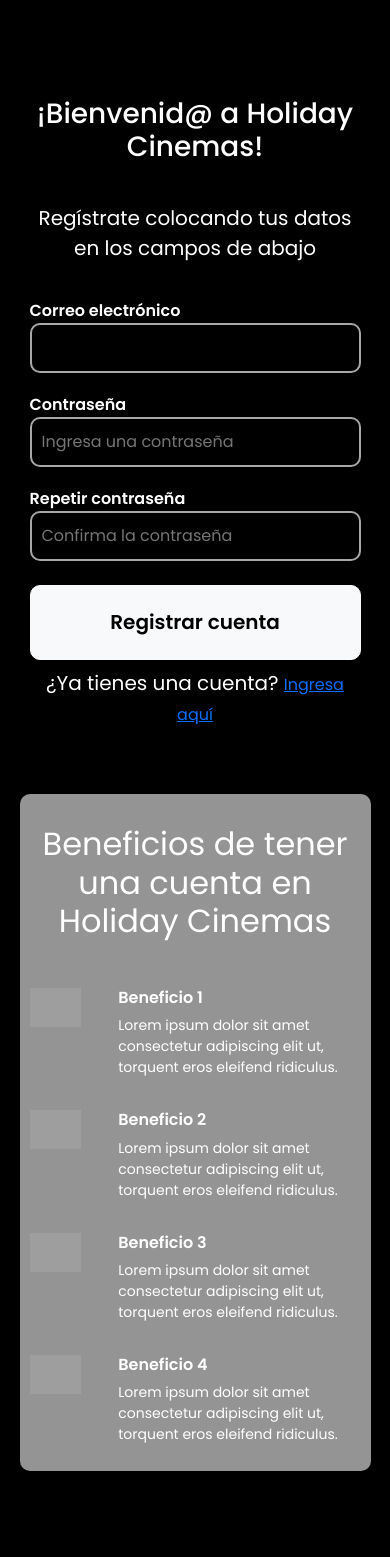
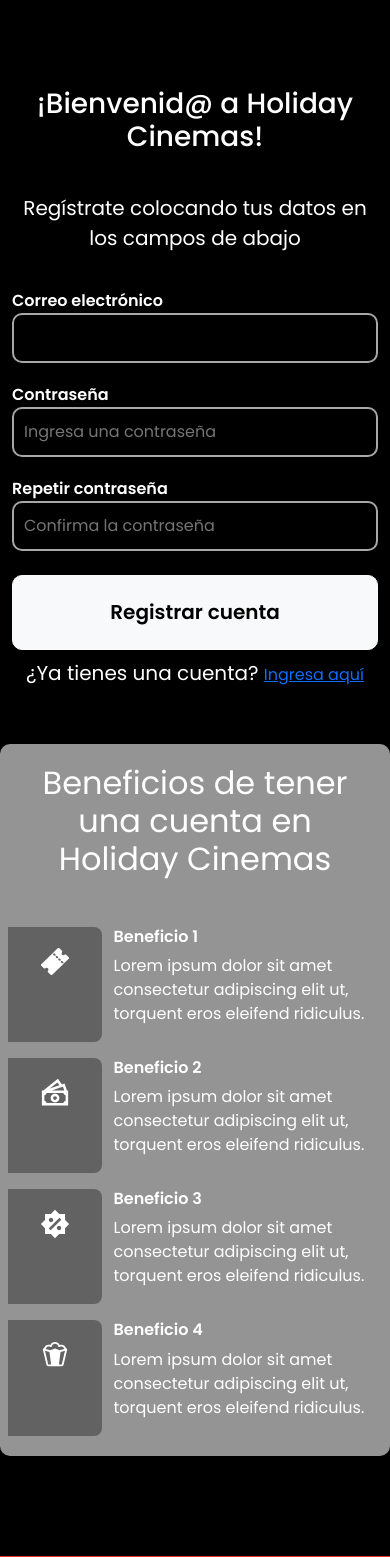
Before and after one commit to Zadios/CinemaSystem, a Django app: page /register/register/ in a window 390 px wide. Shown: the part 130-1687 px from the top of the page. Run offline with Django 5.2, Linux system fonts and the light colour scheme; grey boxes are pictures that could not be loaded.

Commit message:
cambios en register y login, e iconos de beneficios

```diff
--- a/Applications/Register/templates/register/register.html
+++ b/Applications/Register/templates/register/register.html
@@ -54,7 +54,7 @@
                 <h1 class="titulo-beneficios">Beneficios de tener una cuenta en <span>Holiday Cinemas</span></h1>
                 <div class="row benefit mt-5">
                     <div class="col-3">
-                        <img src="{% static 'img/imag1.png' %}" alt="Beneficio 1" class="img-fluid">
+                        <img src="{% static 'img/icons/Ticket.svg' %}" alt="Beneficio 1" class="img-fluid">
                     </div>
                     <div class="col-9">
                         <h3 class="titulo-beneficio">Beneficio 1</h3>
@@ -63,7 +63,7 @@
                 </div>
                 <div class="row benefit mt-3">
                     <div class="col-3">
-                        <img src="{% static 'img/imag2.png' %}" alt="Beneficio 2" class="img-fluid">
+                        <img src="{% static 'img/icons/tdesign_money.svg' %}" alt="Beneficio 2" class="img-fluid">
                     </div>
                     <div class="col-9">
                         <h3 class="titulo-beneficio">Beneficio 2</h3>
@@ -72,7 +72,7 @@
                 </div>
                 <div class="row benefit mt-3">
                     <div class="col-3">
-                        <img src="{% static 'img/imag3.png' %}" alt="Beneficio 3" class="img-fluid">
+                        <img src="{% static 'img/icons/mdi_discount.svg' %}" alt="Beneficio 3" class="img-fluid">
                     </div>
                     <div class="col-9">
                         <h3 class="titulo-beneficio">Beneficio 3</h3>
@@ -81,7 +81,7 @@
                 </div>
                 <div class="row benefit mt-3">
                     <div class="col-3">
-                        <img src="{% static 'img/imag4.png' %}" alt="Beneficio 4" class="img-fluid">
+                        <img src="{% static 'img/icons/ph_popcorn-fill.svg' %}" alt="Beneficio 4" class="img-fluid">
                     </div>
                     <div class="col-9">
                         <h3 class="titulo-beneficio">Beneficio 4</h3>
--- a/static/styles/style_register.css
+++ b/static/styles/style_register.css
@@ -5,6 +5,7 @@
 }
 
 .titulo-beneficios {
+    margin: 0px;
     font-size: 32px;
     font-weight: 400;
     text-align: center;
@@ -73,33 +74,22 @@
     border-radius: 10px;
     padding: 20px;
     width: 100%;
-    max-width: 630px;
+    max-width: 600px;
     min-height: 670px;
     margin-left: auto;
 }
 
 /* Estilos de cada beneficio */
-.beneficio {
-    display: flex;
 
+.benefit .col-3 {
+    background-color: rgba(98, 98, 98, 1);
+    border-radius: 0px 8px 8px 0px;
 }
 
-.beneficio img {
-    width: 50px;
-    height: 50px;
-    object-fit: cover;
-    margin-right: 15px;
+.benefit img{
+   padding: 10px;
 }
 
-.beneficio .titulo-beneficio {
-    font-size: 16px;
-    font-weight: 700;
-}
-
-.beneficio .descripcion-beneficio {
-    font-size: 16px;
-    font-weight: 400;
-}
 
 /* Media Query para pantallas menores a 1400px */
 @media (max-width: 1400px) {
@@ -110,7 +100,6 @@
         justify-content: center; /* Centra verticalmente */
         align-items: center; /* Centra horizontalmente */
         margin: 20px auto; /* Centra los contenedores en la página */
-        width: 90%; /* Ajusta el ancho relativo */
     }
 
     .contenedor-bienvenidos-registro h1,
@@ -125,26 +114,17 @@
     }
 
     .contenedor-beneficios {
-        height: auto; /* Ajusta la altura según el contenido */
-        max-width: 550px;
-        padding: 20px; /* Añade un espaciado interno */
+        display: flex;
+        justify-content: center;
+        align-items: center;
+        background: rgba(148, 148, 148, 1);
+        border-radius: 10px;
+        width: 100%;
+        max-width: 600px;
+        min-height: 670px;
+        margin-left: auto;
     }
 
-    .benefits-box h1,
-    .benefits-box h2 {
-        font-size: 24px; /* Reduce el tamaño de los textos */
-    }
-
-    .benefit img {
-        width: 80%; /* Ajusta el ancho de las imágenes */
-        max-width: 200px; /* Limita el tamaño máximo */
-    }
-
-    .col-9 h3,
-    .col-9 p {
-        text-align: start; /* Centraliza los textos */
-        max-width: 100%; /* Ocupa todo el ancho disponible */
-    }
 }
 
 /* Media Queries para pantallas pequeñas */
@@ -154,9 +134,6 @@
         display: flex;  /* Asegúrate de que el contenedor sea flex */
         flex-direction: column;  /* Mantener la dirección de flexión como columna */
         align-items: center;  /* Centrar los elementos horizontalmente */
-        padding: 10px;  /* Espaciado interior */
-        margin-top: 20px;  /* Centrar el contenedor en la pantalla */
-        width: 90%;
     }
 
     .contenedor-bienvenidos-registro h1 {
@@ -173,16 +150,7 @@
     .form-group input{
         width: 100%;  /* Usar 100% del ancho */
     }
-
-    .benefits-box h1 {
-        font-size: 28px;
-    }
-
-    .benefits-box h2 {
-        font-size: 24px;
-    }
-
-    .col-9 p {
-        font-size: 14px;
+    .benefit img{
+        padding: 20px;
     }
 }
```
Also changed, not shown: Applications/Register/templates/register/login.html (+7 -7 lines), static/styles/style_login.css (+16 -33 lines), static/img/icons/Ticket.svg (added), static/img/icons/mdi_discount.svg (added), static/img/icons/ph_popcorn-fill.svg (added), static/img/icons/tdesign_money.svg (added).
